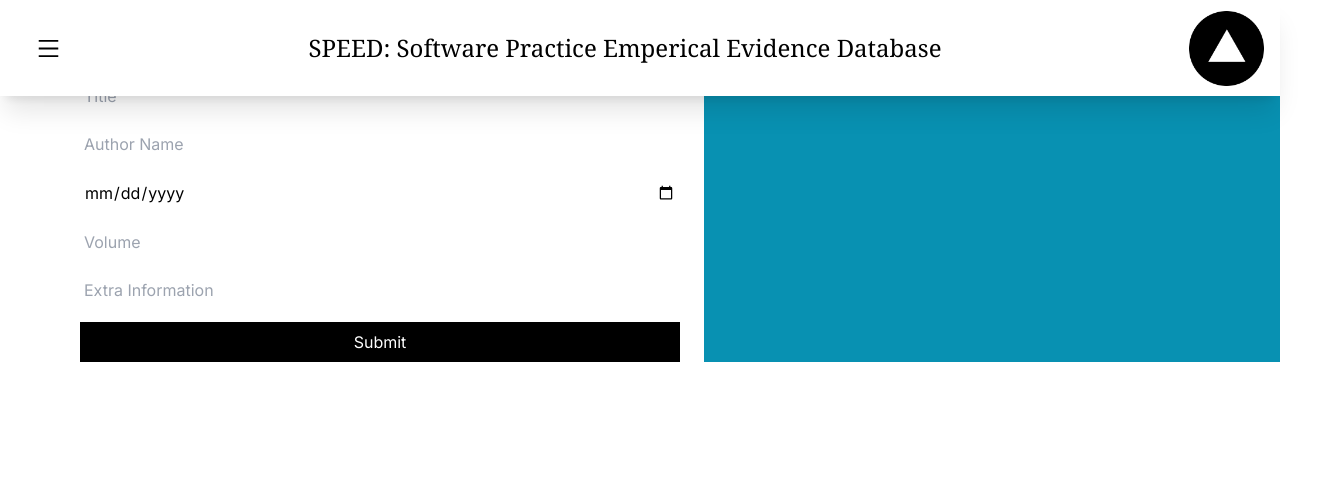
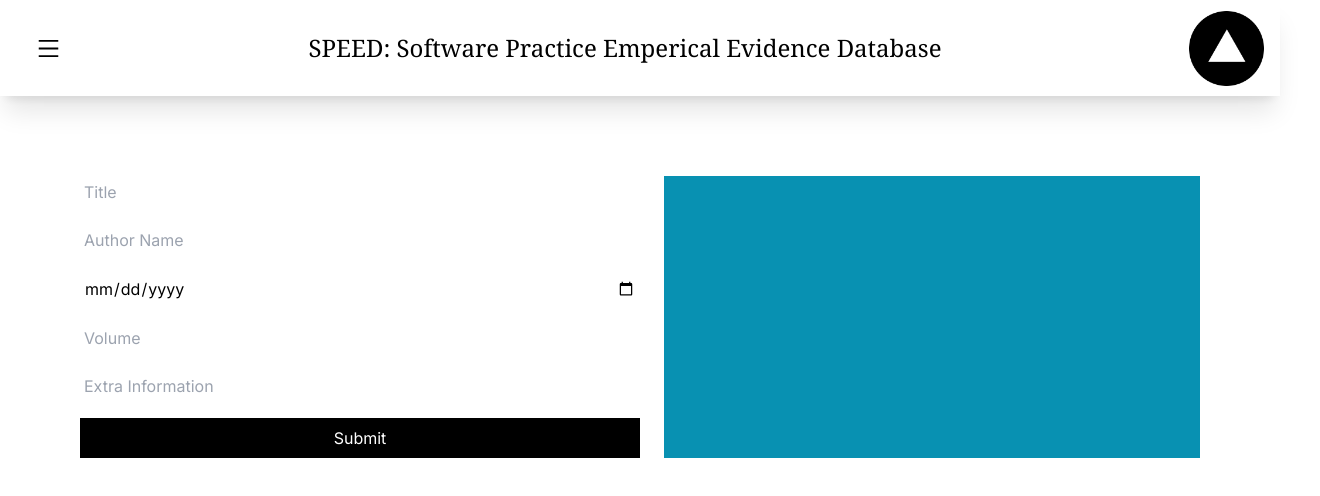
Before and after one commit to ShambhaviBhadauria/Project-, a Next.js app in the folder next-app/: page /submission in a window 1280 px wide. Shown: the top 496 px of the page, 1320 px wide, since content can reach past the window. Built offline with nearby package versions, Linux system fonts and the light colour scheme.

Commit message:
Hotfix for Navigation menu
The submission page had some padding issues

```diff
--- a/next-app/app/components/submissionform.tsx
+++ b/next-app/app/components/submissionform.tsx
@@ -28,7 +28,7 @@ export default function submissionform() {
    const processForm: SubmitHandler<Inputs> = data => setData(data)
 
     return (
-        <section className='flex gap-6 p-10 w-screen'>
+        <section className='flex gap-6 p-10'>
             <form
               onSubmit={handleSubmit(processForm)}
               className='flex felx-1 flex-col gap-4 sm:w-1/2'
@@ -97,7 +97,7 @@ export default function submissionform() {
                 <button className='rounded-1g bg-black py-2 text-white'>Submit</button>
             </form>
 
-            <div className='flex-1 rounded-1g bg-cyan-600 p-8 text-white'>
+            <div className='flex-auto rounded-1g bg-cyan-600 p-8 text-white'>
                 <pre>{JSON.stringify(data, null, 2)}</pre>
             </div>
         </section>
--- a/next-app/app/submission/page.tsx
+++ b/next-app/app/submission/page.tsx
@@ -6,7 +6,12 @@ export default function Home() {
     <section>
       <Navbar />
 
-      <div className='top-24 p-10'>
+      <br/>
+      <br/>
+      <br/>
+      <br/>
+
+      <div className='p-10 '>
       <SimpleForm />
       </div>
 
```
